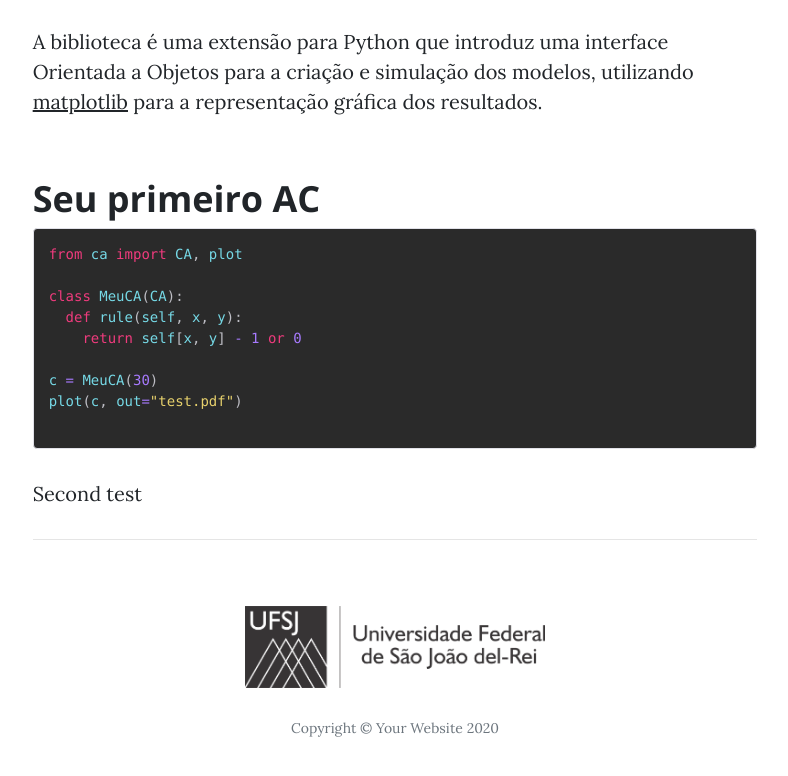
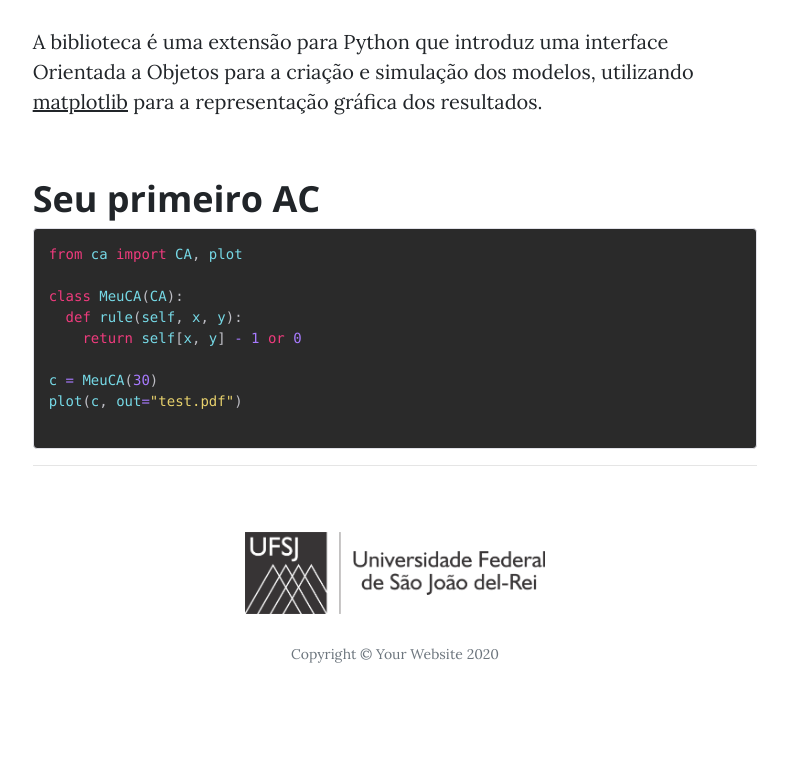
Before and after one commit to Syndelis/ic-site, a website: page capy.html in a window 1280 px wide. Shown: the part 969-1745 px from the top of the page, without its empty margins (245-1033 px from the left). After the commit the page ends 1699 px from the top, so only its background shows below. Drawn offline with nearby package versions, Linux system fonts and the light colour scheme.

Commit message:
Verified integration works. Removed test message

```diff
--- a/capy.html
+++ b/capy.html
@@ -108,8 +108,6 @@ c = MeuCA(30)
 plot(c, out="test.pdf")
           </code></pre>
 
-          <p>Second test</p>
-
 		  <!-- <div class="row">
 			  <div class="column">
 				  <img src="img/introducaoac/edit1.png">
```
